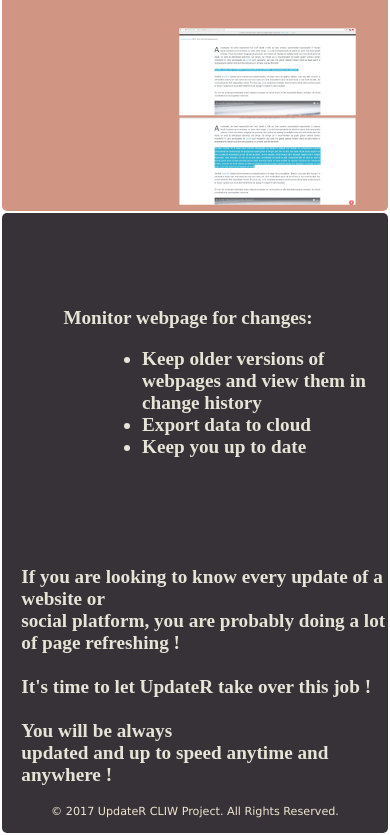
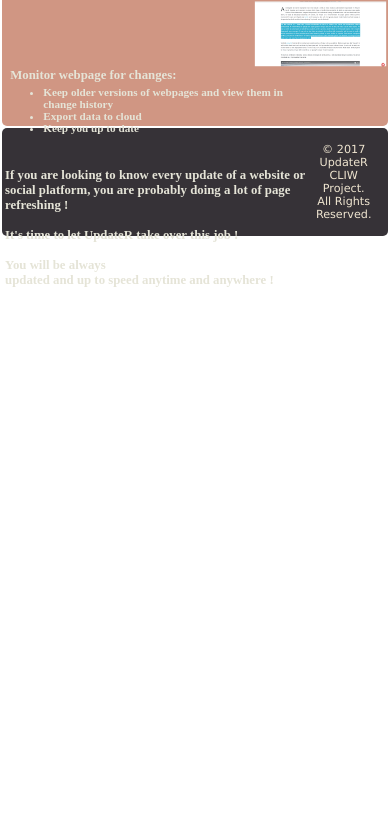
Before and after one commit to bocaalexandra/UpdateR, a browser extension: page website/index.html in a window 390 px wide. Shown: the part 262-1097 px from the top of the page. After the commit the page ends 844 px from the top, so only its background shows below. Drawn offline with Linux system fonts and the light colour scheme.

Commit message:
Add files via upload

```diff
--- a/website/style.css
+++ b/website/style.css
@@ -41,7 +41,7 @@
 }
 
 #content{
-	min-height:100%;
+	max-height:100%;
 	background:#D09683;
 	border-radius:5px;
 	margin-top:-38px;
@@ -175,17 +175,143 @@
   overflow: hidden;
 }
 
+/*===================MEDIA 1384px ==============================*/
 
-@media screen and (max-width: 1385px){
+@media screen and (max-width: 1384px){
   .popup{
     width: 70%;
   }
+
+  #content img{
+  	margin-top: 2px;
+	margin-left: 25px;
+	width: 37%;
+	height: 37%;
+	padding-right: 30px;
+  }
+
+   #list{
+	margin-left:0%;
+	margin-top:-10px;
+	padding-left: 10%;
+	font-size:90%;
 }
-/*==============DOWNLOAD PAGE================ */
+
+  #desc{
+	margin-left:10%;
+	margin-top:20px;
+	font-size:90%;
+ }
+ #text{
+	margin-left:-10%;
+	margin-top:-80px;
+	font-size:90%;
+ }
+
+}
+
+/*===================MEDIA 1024px ==============================*/
+@media screen and (max-width: 1024px){
+  .popup{
+    width: 70%;
+  }
+  #content #see{
+	font-size:200%;
+	padding-top:0%;
+  }
+  #content #textblock{
+	margin-left: -30px;
+  }
+  #content{
+	max-height:100%;
+	margin-top:-30px;
+	margin-left:2px;
+	margin-right:2px;
+	padding-bottom: 40%;
+  }
+  #content img{
+  	margin-top: 2px;
+	margin-left: 0px;
+	width: 37%;
+	height: 37%;
+	padding-right: 10px;
+  }
+  #list{
+	margin-left:0%;
+	margin-top:-10px;
+	padding-left: 10%;
+	font-size:90%;
+}
+
+  #desc{
+	margin-left:10%;
+	margin-top:20px;
+	font-size:90%;
+ }
+ #text{
+	margin-left:-10%;
+	margin-top:-80px;
+	font-size:90%;
+ }
+}
 
 
+/*===================MEDIA 768PX ==============================*/
+@media screen and (max-width: 768px){
+	.popup {
+  		margin: 10px auto;
+  		padding: 0px;
+  		border-radius: 30px;
+  		width: 100%;
+	}
 
-/*=============== HEADINGS ================== */
+	.popup .close {
+	  font-size: 20px;
+	}
+
+	.popup .content p{
+	  font-size: 10px;
+	}
+
+	#content{
+		max-height:100%;
+		border-radius:5px;
+		margin-top:-17px;
+		margin-left:2px;
+		margin-right:2px;
+		padding-bottom: 50%;
+  	}
+  	#content #textblock{
+	margin-left: -100px;
+  }
+  	#content #see{
+	font-size:120%;
+	padding-top:2%;
+  }
+  #content img{
+  	margin-top: 2px;
+	margin-left: 0px;
+	width: 35%;
+	height: 35%;
+	padding-right: 0px;
+  }
+  #list{
+	margin-left:-10%;
+	margin-top:-10px;
+	font-size:70%;
+}
+
+  #desc{
+	margin-left:25%;
+	margin-top:-15px;
+	font-size:80%;
+ }
+ #text{
+	margin-left:2%;
+	margin-top:-100px;
+	font-size:80%;
+ }
+}
 
 h1{
 	font-size:250%;
--- a/website/tutoria-style.css
+++ b/website/tutoria-style.css
@@ -229,16 +229,106 @@
 }
 
 
-@media screen and (max-width: 700px){
-  .popup{
-    width: 70%;
-  }
-}
-/*==============DOWNLOAD PAGE================ */
 
 
+@media screen and (max-width: 1458px){
 
-/*=============== HEADINGS ================== */
+	.popup{
+    	width: 70%;
+  	}
+
+	#content{
+		padding-bottom: 10%;
+		font-size: 75%;
+	}
+
+	#content #tut1{
+		margin-left: 70px;
+		margin-right: 50px;
+	}
+
+	#content #tut1 #one{
+		margin-top: 0px;
+	}
+
+	#content #tut1 #img img{
+		float: none;
+		margin-top: 5%;
+		margin-left: 0px;
+		width: 100%;
+		height: 100%;
+	}
+
+	#content #tut2{
+		margin-top: 180px;
+		margin-left: 70px;
+		margin-right: 70px;
+	}
+
+	#content #tut2 #two{
+		margin-top: 0px
+	}
+
+	#content #tut2 #img img{
+		margin-top: -8%;
+		margin-left: 0px;
+		width: 100%;
+		height: 100%;
+	}
+
+	#content #tut3{
+		margin-top: 180px;
+		margin-left: 70px;
+		margin-right: 70px;
+	}
+
+	#content #tut3 #three{
+		margin-top: 0px;
+	}
+
+	#content #tut3 #img img{
+		margin-top: -100px;
+		margin-left: 100px;
+		width: 100%;
+		height: 100%;
+	}
+
+	#content #tut4{
+		margin-top: 180px;
+		margin-left: 70px;
+		margin-right: 70px;
+	}
+
+	#content #tut4 #four{
+		margin-top: 50px;
+	}
+
+	#content #tut4 #img img{
+		float: right;
+		margin-top: -90px;
+		margin-left: 100px;
+		width: 100%;
+		height: 100%;
+	}
+
+	#content #tut5{
+		margin-top: 180px;
+		margin-left: 70px;
+		margin-right: 70px;
+	}
+
+	#content #tut5 #five{
+		margin-top: 200px;
+	}
+
+	#content #tut5 #img img{
+		margin-top: -100px;
+		margin-left: 100px;
+		width: 100%;
+		height: 100%;
+	}
+
+}
 
 h1{
 	font-size:250%;
```
Also changed, not shown: website/download-style.css (+13 -1 lines).
